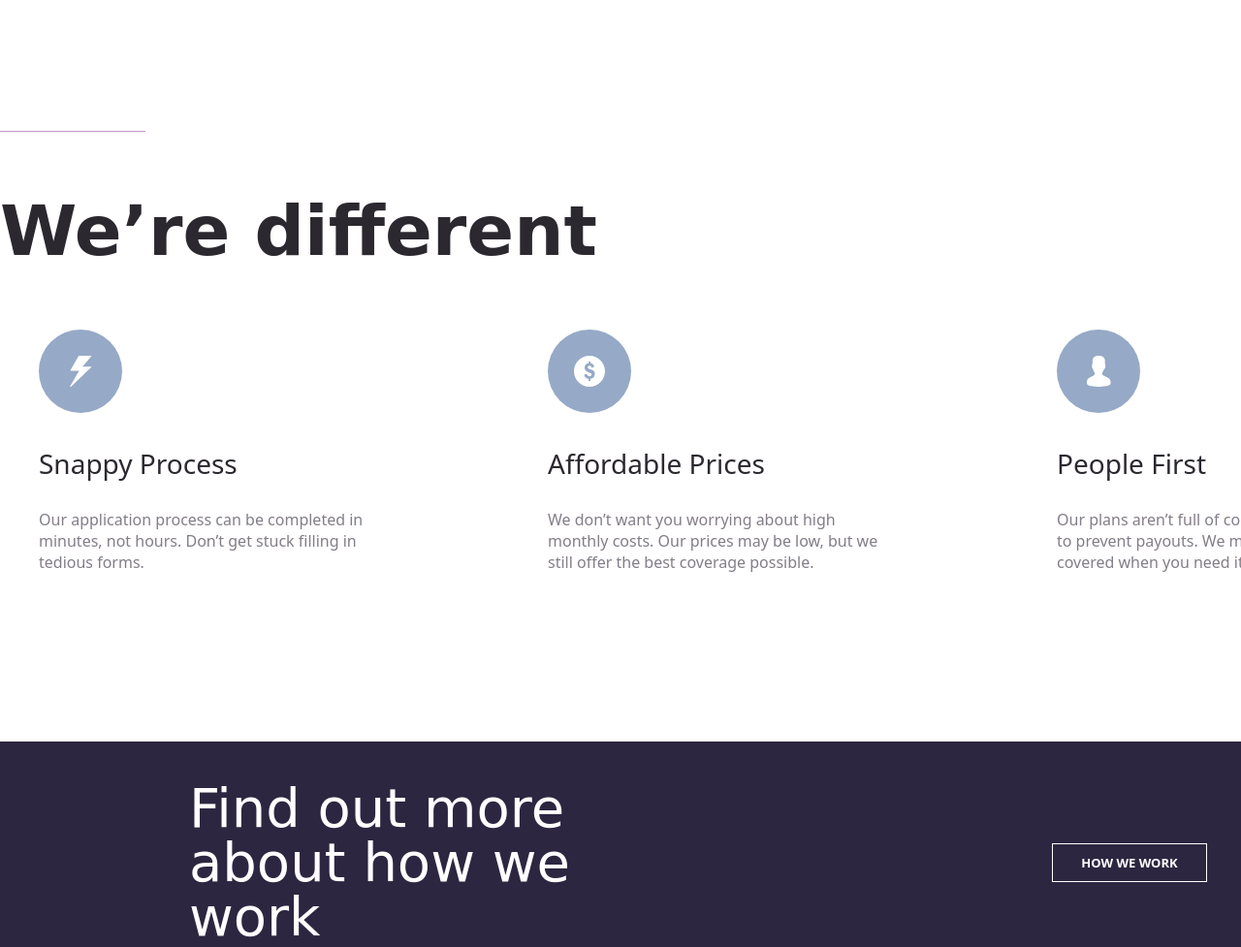
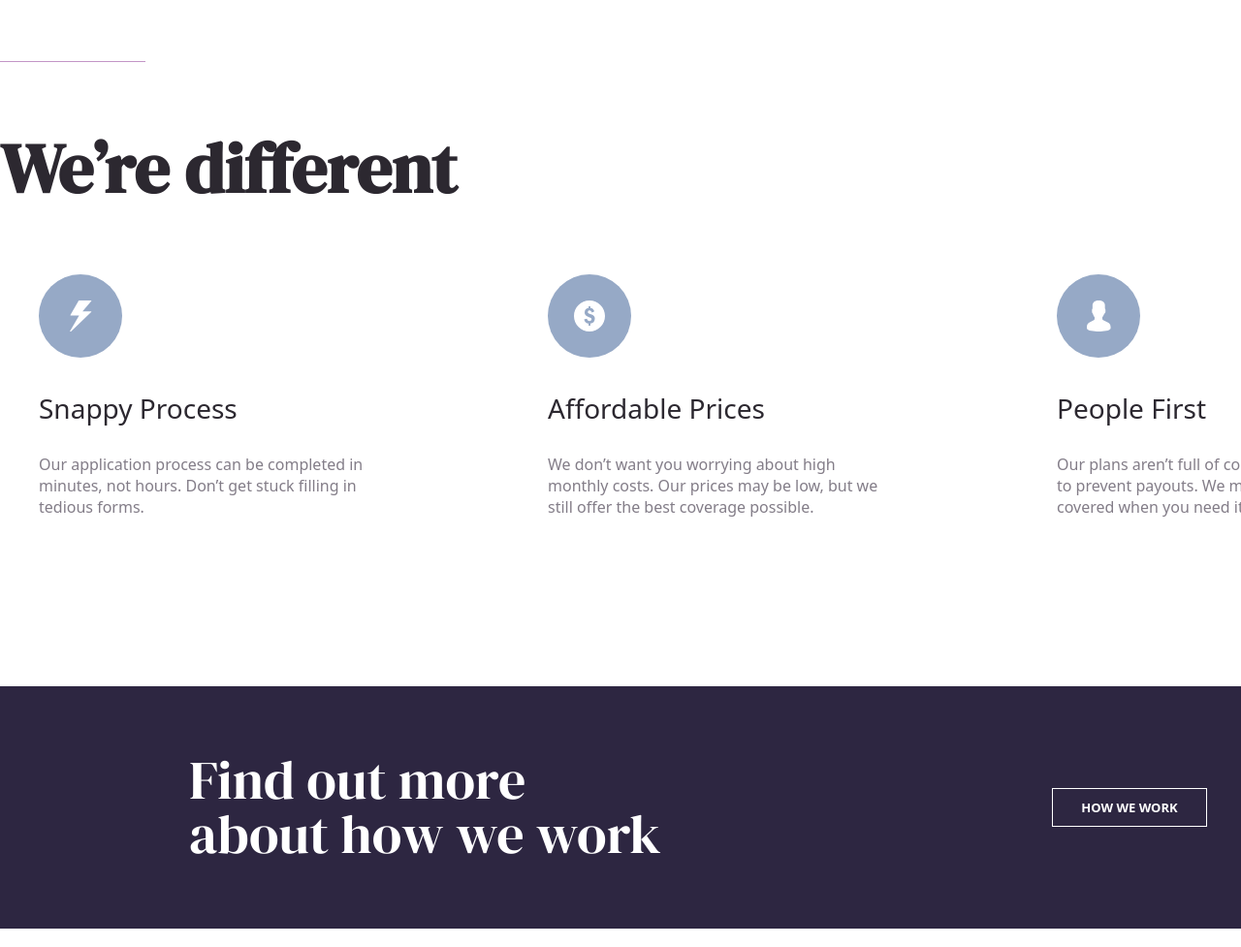
Before and after one commit to YORQINJON-2305/Insure, a plain HTML site: page index.html in a window 1280 px wide. Shown: the part 800-1777 px from the top of the page at 97% size. Drawn offline with Linux system fonts and the light colour scheme; files whose address does not match are found by name.

Commit message:
Initial commit

```diff
--- a/css/main.css
+++ b/css/main.css
@@ -1,3 +1,5 @@
+@import url('https://fonts.googleapis.com/css2?family=DM+Serif+Display&display=swap');
+
 *{
     box-sizing: border-box;
 }
@@ -82,7 +84,7 @@ body{
     font-size: 72px;
     font-weight: 400;
     margin: 0;
-    font-family: cursive;
+    font-family: 'DM Serif Display', serif;
     padding-top: 63px;
     line-height: 1;
 }
@@ -129,7 +131,7 @@ body{
 .about-section-title{
     font-size: 72px;
     color:#2C2830;
-    font-family: cursive;
+    font-family: 'DM Serif Display', serif;
 }
 
 .about-list{
@@ -173,7 +175,7 @@ body{
     font-size: 56px;
     font-weight: 400;
     color: #fff;
-    font-family: cursive;
+    font-family: 'DM Serif Display', serif;
     line-height: 1;
     margin: 0;
 }
```
